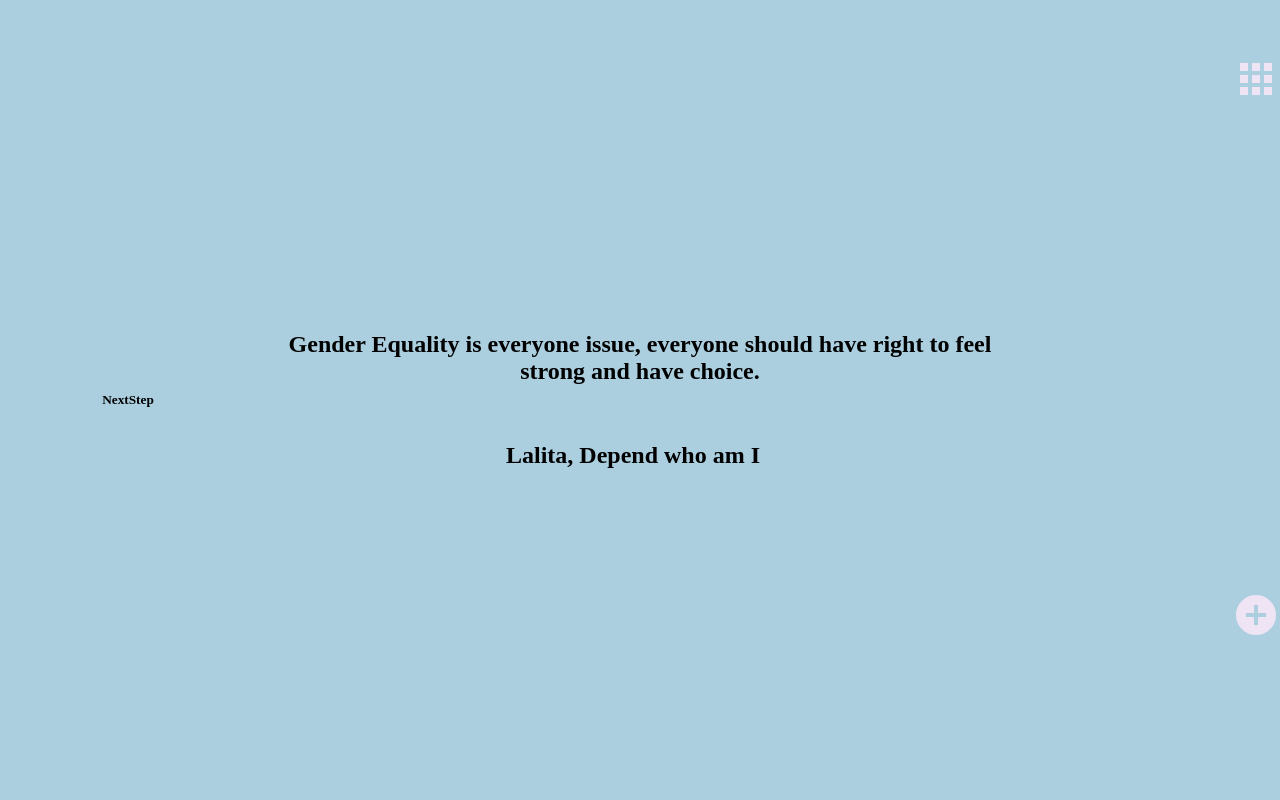
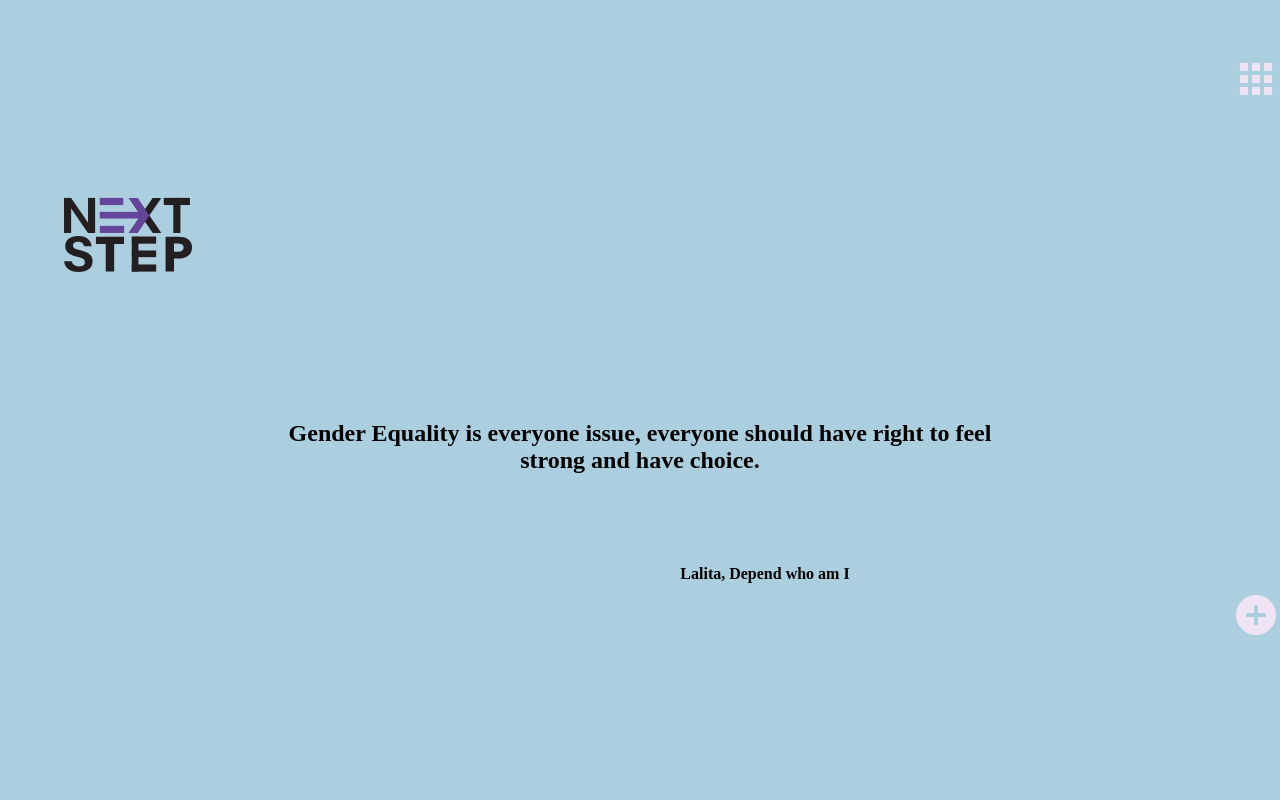
Before and after one commit to lucky-patty/NextStep, a PHP site: page /nextstepmain.html in a window 1280 px wide. Run offline with PHP 8.4, Linux system fonts and the light colour scheme; some libraries are stand-ins or nearby versions.

Commit message:
finish layout in mainpage

```diff
--- a/nextstepmain.css
+++ b/nextstepmain.css
@@ -68,19 +68,22 @@ body,html{
 .left{
 	width: 20%;
 	display: flex;
-	align-items: center;
+	/* align-items: center; */
 	justify-content: center;
 }
 
 .middle{
 	width: 60%;
 	display: flex;
-	display: -webkit-flex;
+	align-content: flex-start;
+	justify-content: center;
+	flex-flow: row wrap;
+	/* display: -webkit-flex;
 	-webkit-flex-wrap: wrap;
 	flex-wrap: wrap;
 	-webkit-align-content: center;
-	align-content: center;
-	position: relative;
+	align-content: center; */
+	/* position: relative; */
 }
 
 .right{
@@ -88,12 +91,23 @@ body,html{
 }
 
 .quote{
+	/* padding: .25rem; */
+	height: 9rem;
+	margin-top: 400px;
+	/* flex: 1 1 100%; */
+	/* background-color: red; */
 }
 
 .author{
 	margin-left: 250px;
+	/* background-color: black; */
 }
 
+#mainLogo{
+	height: 50%;
+	width: 50%;
+	margin-top: 35px;
+}
 #topRight{
 	height: 50%;
 	margin-top: 55px;
@@ -106,6 +120,7 @@ body,html{
 	align-content: flex-end;
 	float: right;
 }
+
 /*
 #left{
 	grid-column: 1 / 3;
--- a/nextstepmain.html
+++ b/nextstepmain.html
@@ -47,15 +47,15 @@
 
 	<div class="container">
 		<div class="column left">
-				<h5 id="logo">NextStep</h5>
+				<img id="mainLogo" src="assets/NextStep_logo.svg" alt="NextStep"></img>
 		</div>
 		<div class="column middle" >
 			<div class="quote">
-			<h2>Gender Equality is everyone issue, everyone should have right to feel strong and have choice.</h2>
+				<h2>Gender Equality is everyone issue, everyone should have right to feel strong and have choice.</h2>
 			<br/>
 			</div >
 			<div class="author">
-			<h2>Lalita, Depend who am I</h2>
+				<h4>Lalita, Depend who am I</h4>
 			</div>
 		</div>
 		<div class="column right">
```
Also changed, not shown: assets/Logo.png (added), assets/Logo_icon.png (added), assets/NS_icon.svg (added), assets/NextStep_logo.svg (added).
